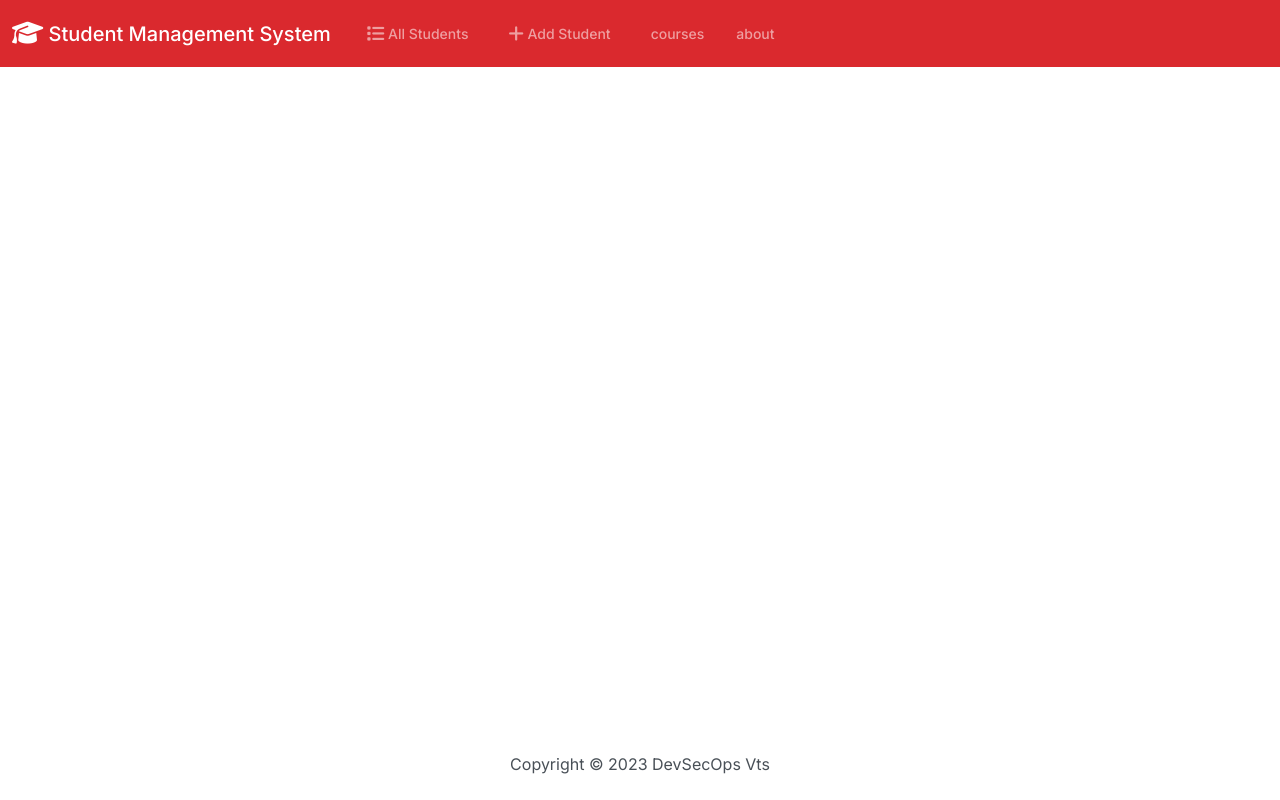
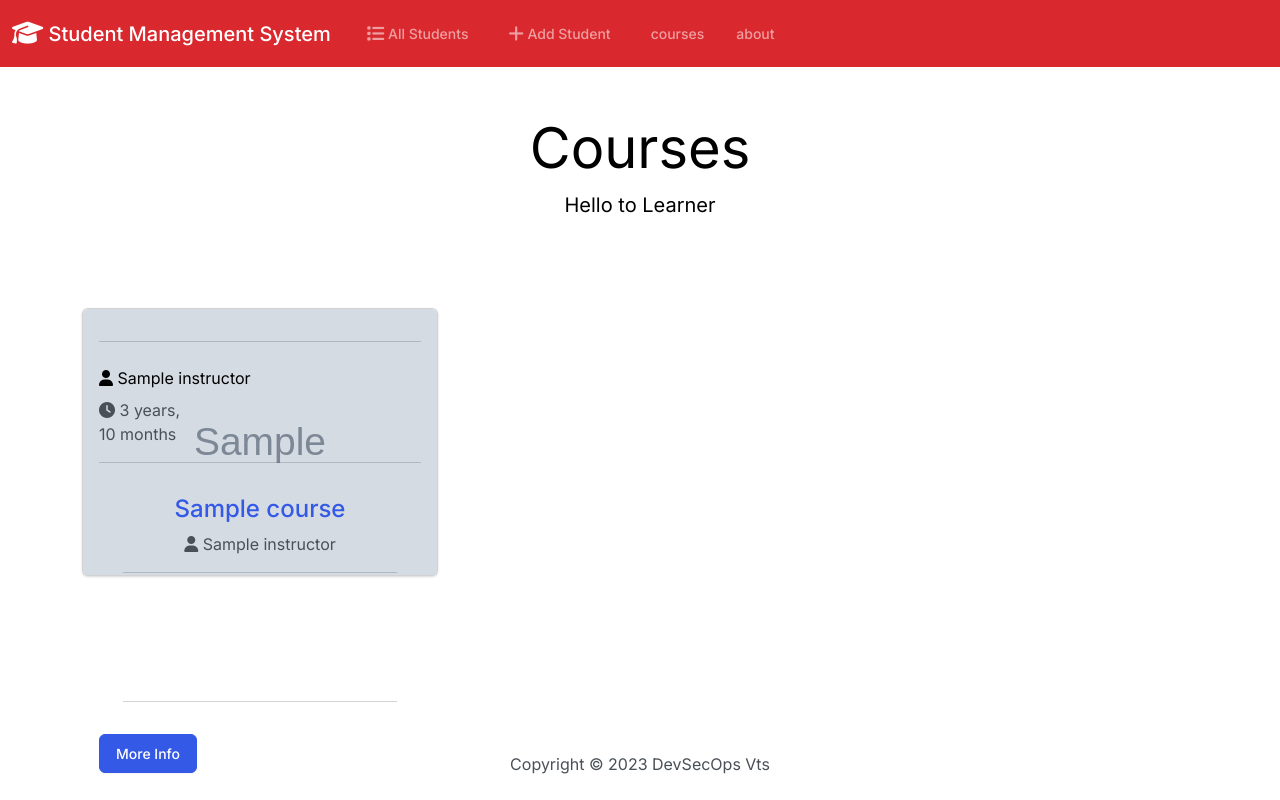
Before and after one commit to Alednam/StudentManagementSystem, a Django app: page /courses/course/ in a window 1280 px wide. Run offline with Django 4.2, Linux system fonts and the light colour scheme; tables that the repository leaves empty hold one stand-in row (values such as "Sample post"); some libraries are stand-ins or nearby versions.

Commit message:
4th commit

```diff
--- a/templates/courses/courses.html
+++ b/templates/courses/courses.html
@@ -3,14 +3,14 @@
 {% load humanize %}
 {% block title %} | courses {% endblock %}
 
-{% block content %}
+{% block body %}
 
 
-  <section id="showcase-inner" class="py-5 text-white">
+  <section id="showcase-inner" class="py-5 text-black">
     <div class="container">
       <div class="row text-center">
         <div class="col-md-12">
-          <h1 class="display-4">courses</h1>
+          <h1 class="display-4">Courses</h1>
           <p class="lead">Hello to Learner</p>
         </div>
       </div>
@@ -18,35 +18,45 @@
   </section>
 
   <!-- Breadcrumb -->
-  <section id="bc" class="mt-3">
-    <div class="container-fluid">
-      <nav aria-label="breadcrumb">
-        <ol class="breadcrumb">
-          <li class="breadcrumb-item">
-            <a href="{% url 'index' %}">
-              <i class="fas fa-home"></i> Home</a>
-          </li>
-          <li class="breadcrumb-item active"> Browse courses</li>
-        </ol>
-      </nav>
-    </div>
-  </section>
+
 
   <!-- courses -->
   <section id="trails" class="py-4">
-    <div class="container-fluid">
+    <div class="container">
       <div class="row">
 
         {% if courses %}
 
           {% for course in courses %}
 
-              <div class="col-md-6 col-lg-4 mb-4">
+
+
+             <div class="col-md-6 col-lg-4 mb-4">
                 <div class="card listing-preview">
                   <img class="card-img-top" src="{{ course.photo_main.url }}" alt="">
                   <div class="card-img-overlay">
 
+
+
                     <hr>
+                    <div class="row py-2 text-black">
+                      <div class="col-12">
+                        <i class="fas fa-user"></i> {{course.instructor}}</div>
+                    </div>
+                    <div class="card-text ">
+                      <div class="col-6">
+                        <i class="fas fa-clock"></i> {{course.start_date | timesince}}</div>
+                    </div>
+                    <hr>
+
+
+                <div class="card-body">
+                    <div class="listing-preview-heading text-center">
+                      <h4 class="text-primary">{{ course.title }}</h4>
+                      <p>
+                        <i class="fas fa-user"></i> {{course.instructor}}</div>
+                    <hr>
+
                     <div class="row py-2 text-secondary">
                       <div class="col-12">
                         <i class="fas fa-user"></i> {{course.instructor}}</div>
@@ -56,6 +66,9 @@
                         <i class="fas fa-clock"></i> {{course.start_date | timesince}}</div>
                     </div>
                     <hr>
+
+                  </div>
+
                     <a href="{% url 'course' course.id %}" class="btn btn-primary btn-block">More Info</a>
                   </div>
                 </div>
@@ -117,4 +130,4 @@
       </div>
     </div>
   </section>
-{% endblock content %}
+{% endblock %}
```
Also changed, not shown: templates/courses/course.html (+6 -49 lines), templates/pages/about.html (+7 -22 lines).
